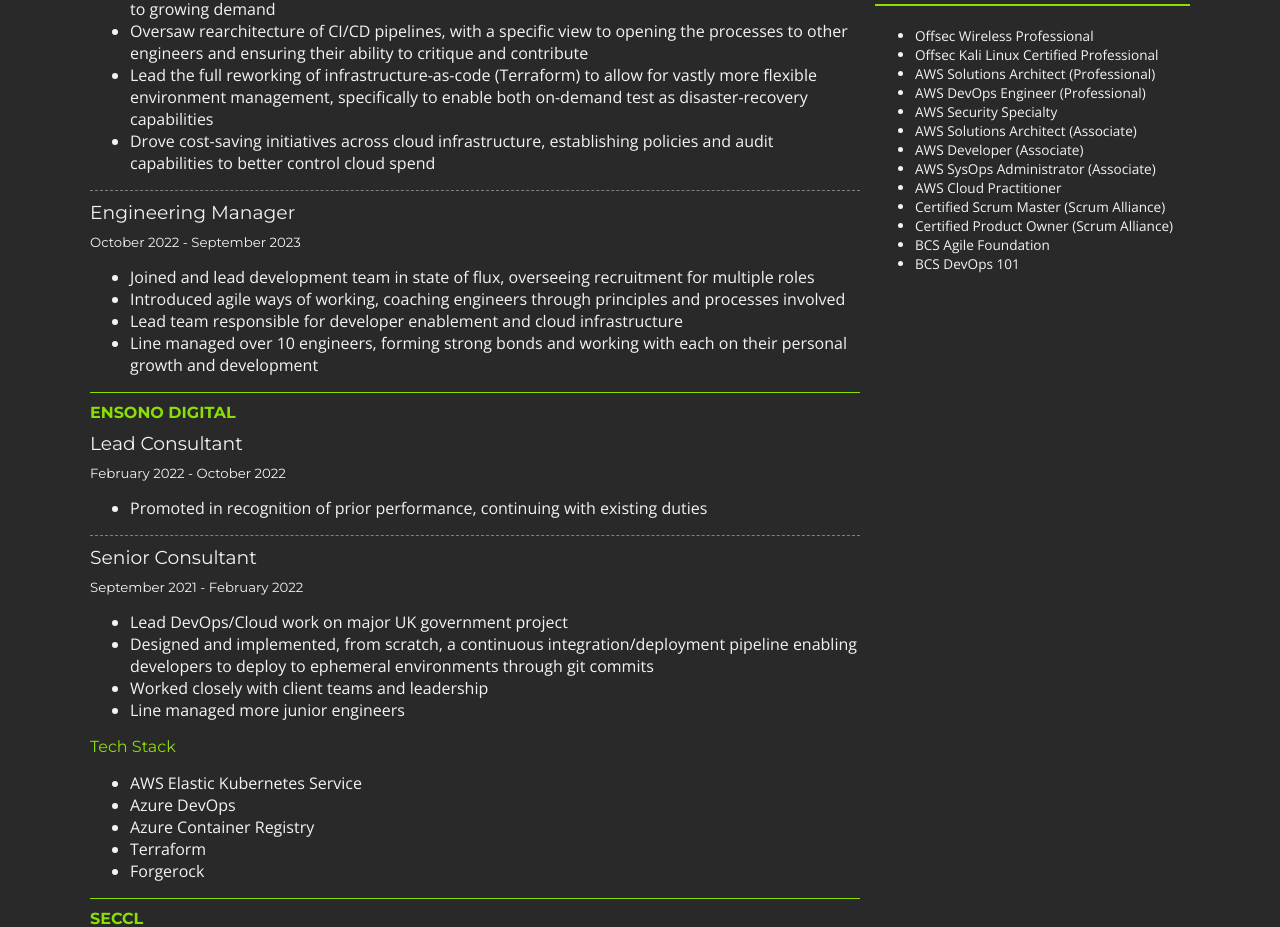
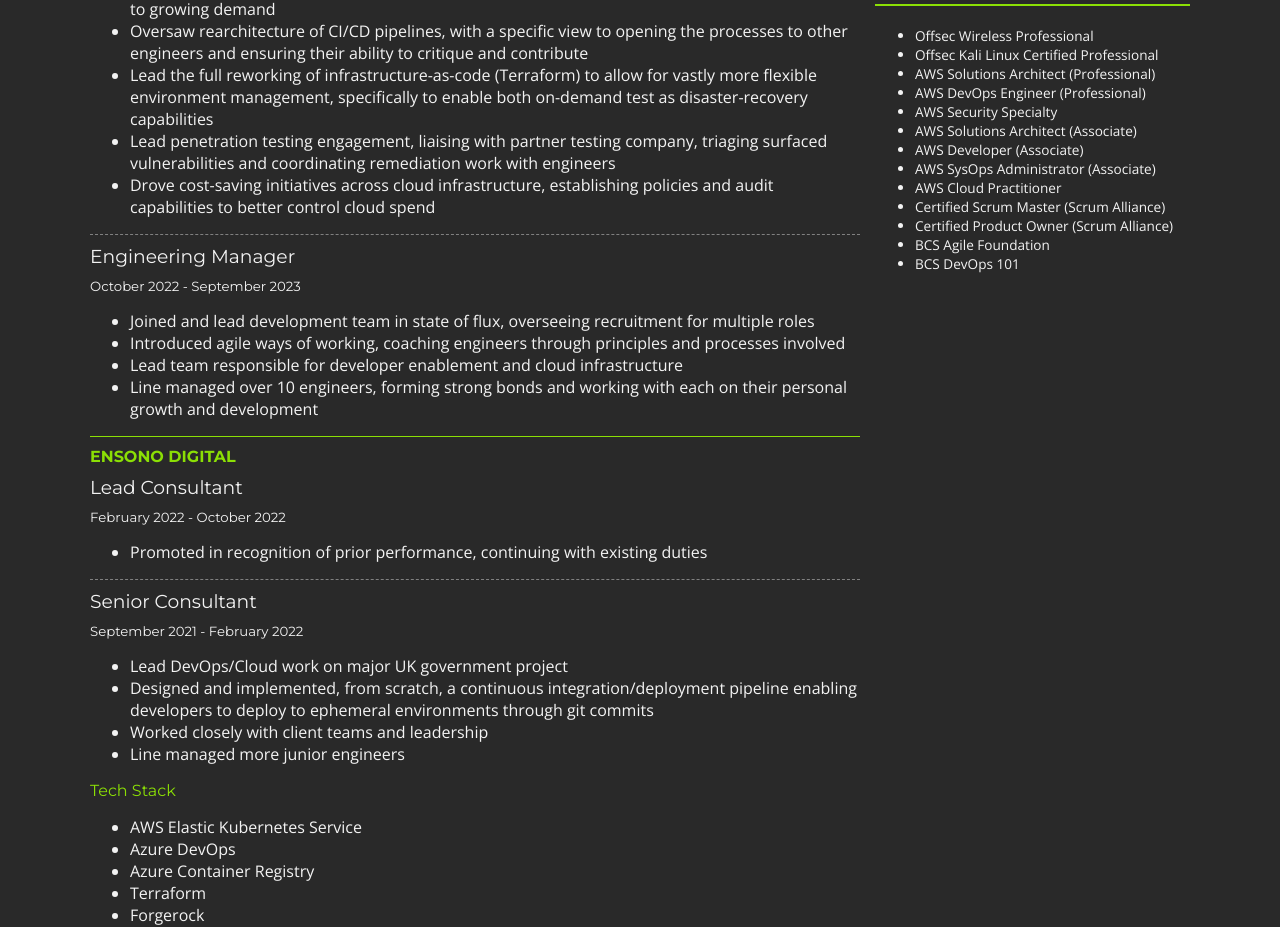
Before and after one commit to rjcoupe/cv, an Angular app: page / in a window 1280 px wide. Shown: the part 1156-2083 px from the top of the page. Built offline with nearby package versions, Linux system fonts and the light colour scheme.

Commit message:
Added pentest work under head of EE

```diff
--- a/src/app/experience/experience.component.ts
+++ b/src/app/experience/experience.component.ts
@@ -26,6 +26,7 @@
         "Took over the Cloud, infrastructure and devops function within the company full time in response to growing demand",
         "Oversaw rearchitecture of CI/CD pipelines, with a specific view to opening the processes to other engineers and ensuring their ability to critique and contribute",
         "Lead the full reworking of infrastructure-as-code (Terraform) to allow for vastly more flexible environment management, specifically to enable both on-demand test as disaster-recovery capabilities",
+	"Lead penetration testing engagement, liaising with partner testing company, triaging surfaced vulnerabilities and coordinating remediation work with engineers",
         "Drove cost-saving initiatives across cloud infrastructure, establishing policies and audit capabilities to better control cloud spend"
       ]
     },
```
